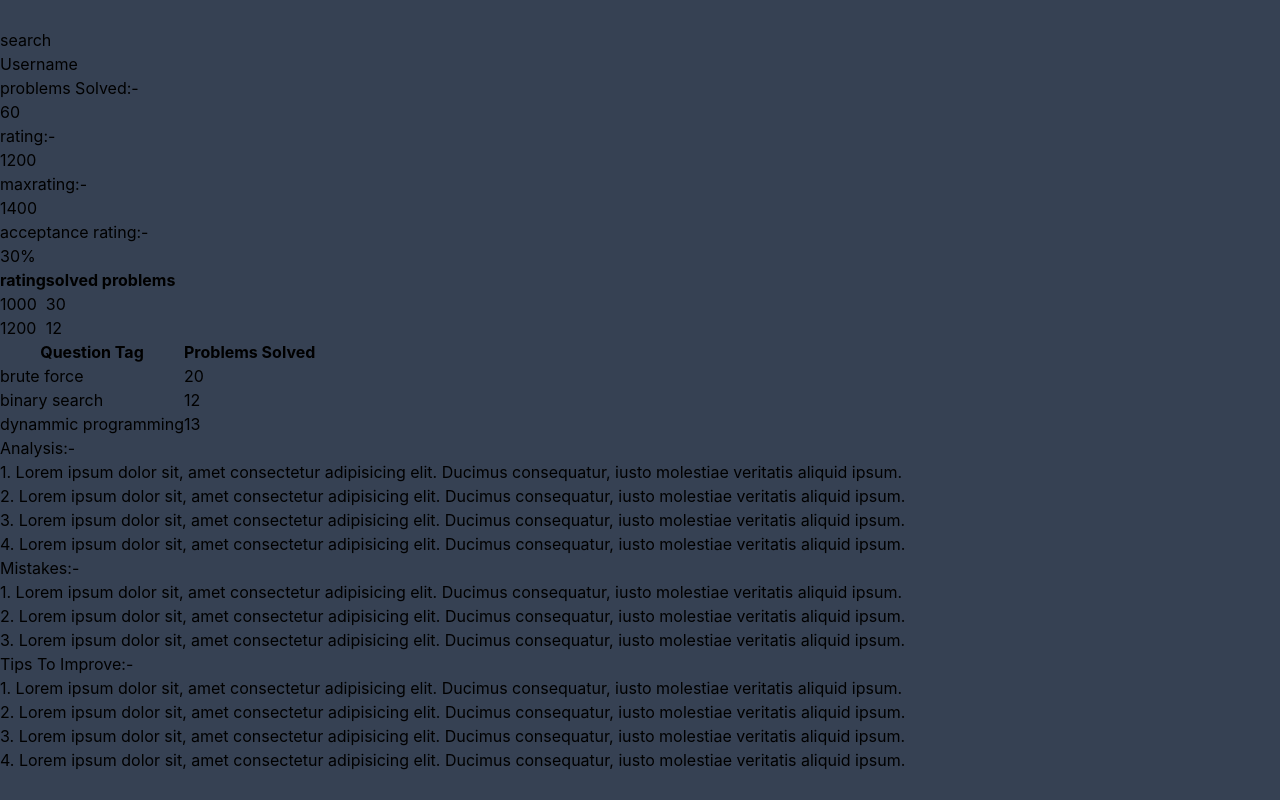
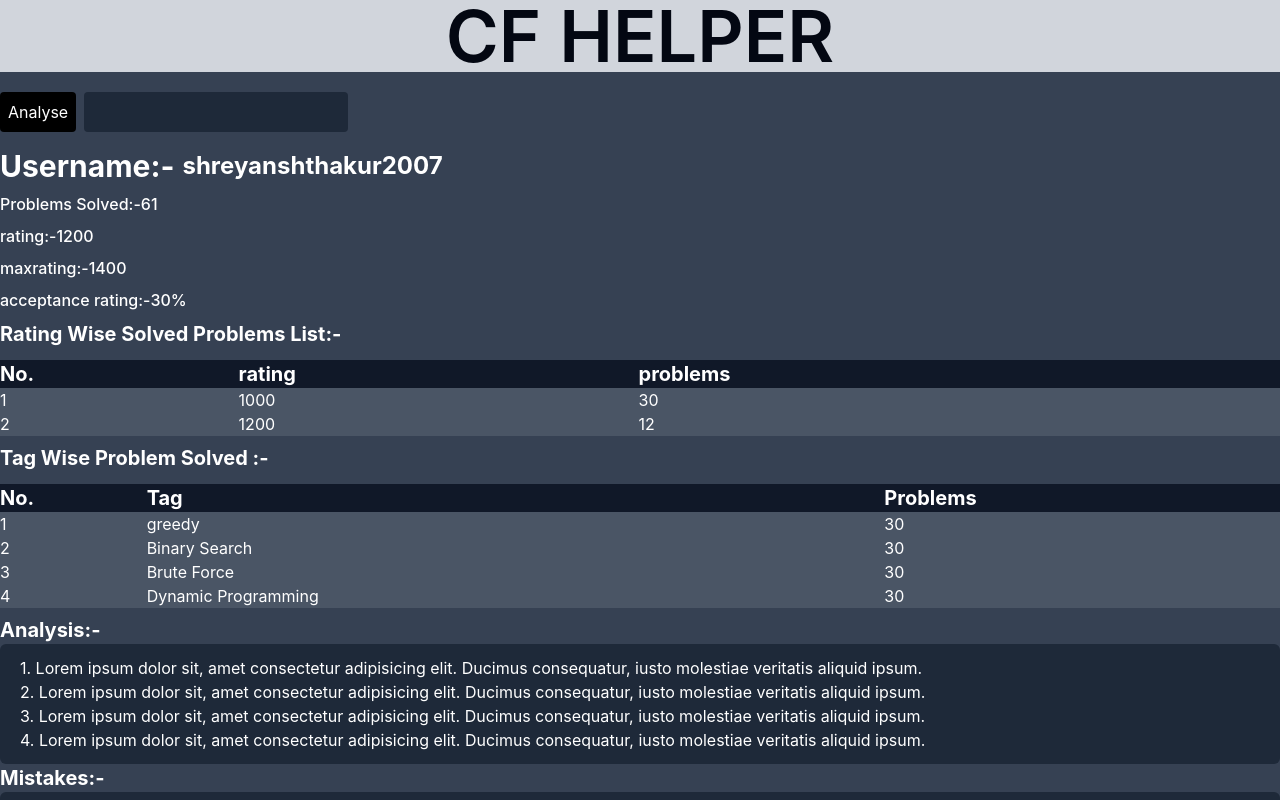
Before and after one commit to Shreyansh-t01/cf_problem_finder, a React (Vite) app in the folder frontend/: page / in a window 1280 px wide. Shown: the top 800 px of the page. Built offline with nearby package versions, Linux system fonts and the light colour scheme.

Commit message:
basic ui implementation done

```diff
--- a/frontend/src/App.tsx
+++ b/frontend/src/App.tsx
@@ -1,4 +1,4 @@
-import Enter from "./component/enter"
+
 import MainPage from "./component/MainPage"
 
 
@@ -8,8 +8,8 @@ function App() {
 
 
   return (
-   <div className="mainContainer flex justify-center items-center h-screen  w-screen bg-gray-700">
-
+   <div className="mainContainer flex justify-center items-center h-full w-full bg-gray-700 flex-col">
+     <h1 className="text-7xl  font-semibold bg-gray-300 w-screen text-center text-gray-950">CF HELPER</h1>
     <MainPage/>
    </div>
   )
--- a/frontend/src/component/MainPage.tsx
+++ b/frontend/src/component/MainPage.tsx
@@ -2,69 +2,96 @@ import React from 'react'
 
 const MainPage = () => {
   return (
-    <div className="container flex flex-col">
-        <div className="serchBar">
-            <button>search</button>
-            <input type="text" />
+    <div className="container flex flex-col text-white mt-5 gap-4">
+        <div className="serchBar flex gap-2">
+            <button className='bg-black border-black p-2 text-center rounded-sm'>Analyse</button>
+            <input type="text" className='bg-gray-800 border-amber-50 p-2 rounded-sm' />
         </div>
-        <div className="mainData">
-            <h2>Username</h2>
-            <div className="problemSolved">
-                <h4>problems Solved:-</h4>
-                <h4>60</h4>
+        <div className="mainData flex flex-col gap-2">
+            <div className="mainName flex gap-2">
+                <h2 className='text-3xl font-bold inline'>Username:-</h2>
+             <h2 className='text-2xl font-bold self-center'>shreyanshthakur2007</h2>
             </div>
-            <div className="rating">
+            <div className="problemSolved flex font-medium">
+                <h4>Problems Solved:-</h4>
+                <h4>61</h4>
+            </div>
+            <div className="rating flex font-medium">
                 <h4>rating:-</h4>
                 <h4>1200</h4>
             </div>
-            <div className="maxRating">
+            <div className="maxRating flex font-medium">
                 <h4>maxrating:-</h4>
                 <h4>1400</h4>
             </div>
-            <div className="acceptanceRate">
+            <div className="acceptanceRate flex font-medium">
                 <h4>acceptance rating:-</h4>
                 <h4>30%</h4>
             </div>
-            <div className="ratingwiseSolved">
-                <table>
-                    <tr>
-                        <th>rating</th>
-                        <th>solved problems</th>
+            <div className="ratingwiseSolved flex flex-col gap-3">
+                <h3 className='font-bold text-xl'>Rating Wise Solved Problems List:-</h3>
+                <table className=' gap-2 w-full'>
+                    <thead className='bg-gray-900 text-white px-3 py-4'>
+                        <tr className='font-medium text-xl gap-4'>
+                        <th className='text-left'>No.</th>
+                        <th className='text-left'>rating</th>
+                        <th className='text-left'>problems</th>
                     </tr>
-                    <tr>
-                        <td>1000</td>
-                        <td>30</td>
+                    </thead>
+                    <tbody className='bg-gray-600'>
+                        <tr className='hover:bg-gray-800'>
+                        <td >1</td>
+                        <td >1000</td>
+                        <td >30</td>
                     </tr>
-                    <tr>
+                    <tr className='hover:bg-gray-800'>
+                        <td>2</td>
                         <td>1200</td>
                         <td>12</td>
                     </tr>
+                    </tbody>
                 </table>
             </div>
-            <div className="tagWiseSolved">
+            <div className="tagWiseSolved flex flex-col gap-3">
+                <h3 className='font-bold text-xl'>Tag Wise Problem Solved :-</h3>
                 <table>
-                    <tr>
-                        <th>Question Tag</th>
-                        <th>Problems Solved</th>
+                      <thead className='bg-gray-900 text-white px-3 py-4'>
+                        <tr className='font-medium text-xl gap-4'>
+                        <th className='text-left'>No.</th>
+                        <th className='text-left'>Tag</th>
+                        <th className='text-left'>Problems</th>
                     </tr>
-                    <tr>
-                        <td>brute force</td>
-                        <td>20</td>
+                    </thead>
+                    <tbody className='bg-gray-600'>
+                        <tr className='hover:bg-gray-800'>
+                        <td >1</td>
+                        <td >greedy</td>
+                        <td >30</td>
+                       </tr>
+                       <tr className='hover:bg-gray-800'>
+                        <td >2</td>
+                        <td >Binary Search</td>
+                        <td >30</td>
                     </tr>
-                    <tr>
-                        <td>binary search</td>
-                        <td>12</td>
+                    <tr className='hover:bg-gray-800'>
+                        <td >3</td>
+                        <td >Brute Force</td>
+                        <td >30</td>
                     </tr>
-                    <tr>
-                        <td>dynammic programming</td>
-                        <td>13</td>
+                    <tr className='hover:bg-gray-800'>
+                        <td >4</td>
+                        <td >Dynamic Programming</td>
+                        <td >30</td>
                     </tr>
+
+                    </tbody>
                 </table>
             </div>
             <div className="aiResponse">
                 <div className="analysis">
-                    <h3>Analysis:-</h3>
-                    <div className="points">
+                    <h3 className='font-bold text-xl'>Analysis:-</h3>
+                   <div className="pointsContainer bg-gray-800 rounded-md px-5 py-3">
+                     <div className="points">
                         1. Lorem ipsum dolor sit, amet consectetur adipisicing elit. Ducimus consequatur, iusto molestiae veritatis aliquid ipsum.
                     </div>
                     <div className="points">
@@ -76,10 +103,12 @@ const MainPage = () => {
                     <div className="points">
                         4. Lorem ipsum dolor sit, amet consectetur adipisicing elit. Ducimus consequatur, iusto molestiae veritatis aliquid ipsum.
                     </div>
+                   </div>
                 </div>
                 <div className="mistakes">
-                    <h3>Mistakes:-</h3>
-                    <div className="points">
+                    <h3 className='font-bold text-xl'>Mistakes:-</h3>
+                    <div className="pointsContainer bg-gray-800 rounded-md px-5 py-3">
+                        <div className="points">
                         1. Lorem ipsum dolor sit, amet consectetur adipisicing elit. Ducimus consequatur, iusto molestiae veritatis aliquid ipsum.
                     </div>
                     <div className="points">
@@ -88,10 +117,12 @@ const MainPage = () => {
                     <div className="points">
                         3. Lorem ipsum dolor sit, amet consectetur adipisicing elit. Ducimus consequatur, iusto molestiae veritatis aliquid ipsum.
                     </div>
+                    </div>
                 </div>
                 <div className="tipsToImprove">
-                    <h3>Tips To Improve:-</h3>
-                    <div className="points">
+                    <h3 className='font-bold text-xl' >Tips To Improve:-</h3>
+                    <div className="pointsContainer bg-gray-800 rounded-md px-5 py-3">
+                        <div className="points">
                         1. Lorem ipsum dolor sit, amet consectetur adipisicing elit. Ducimus consequatur, iusto molestiae veritatis aliquid ipsum.
                     </div>
                     <div className="points">
@@ -103,6 +134,7 @@ const MainPage = () => {
                     <div className="points">
                         4. Lorem ipsum dolor sit, amet consectetur adipisicing elit. Ducimus consequatur, iusto molestiae veritatis aliquid ipsum.
                     </div>
+                    </div>
                 </div>
             </div>
         </div>
```
